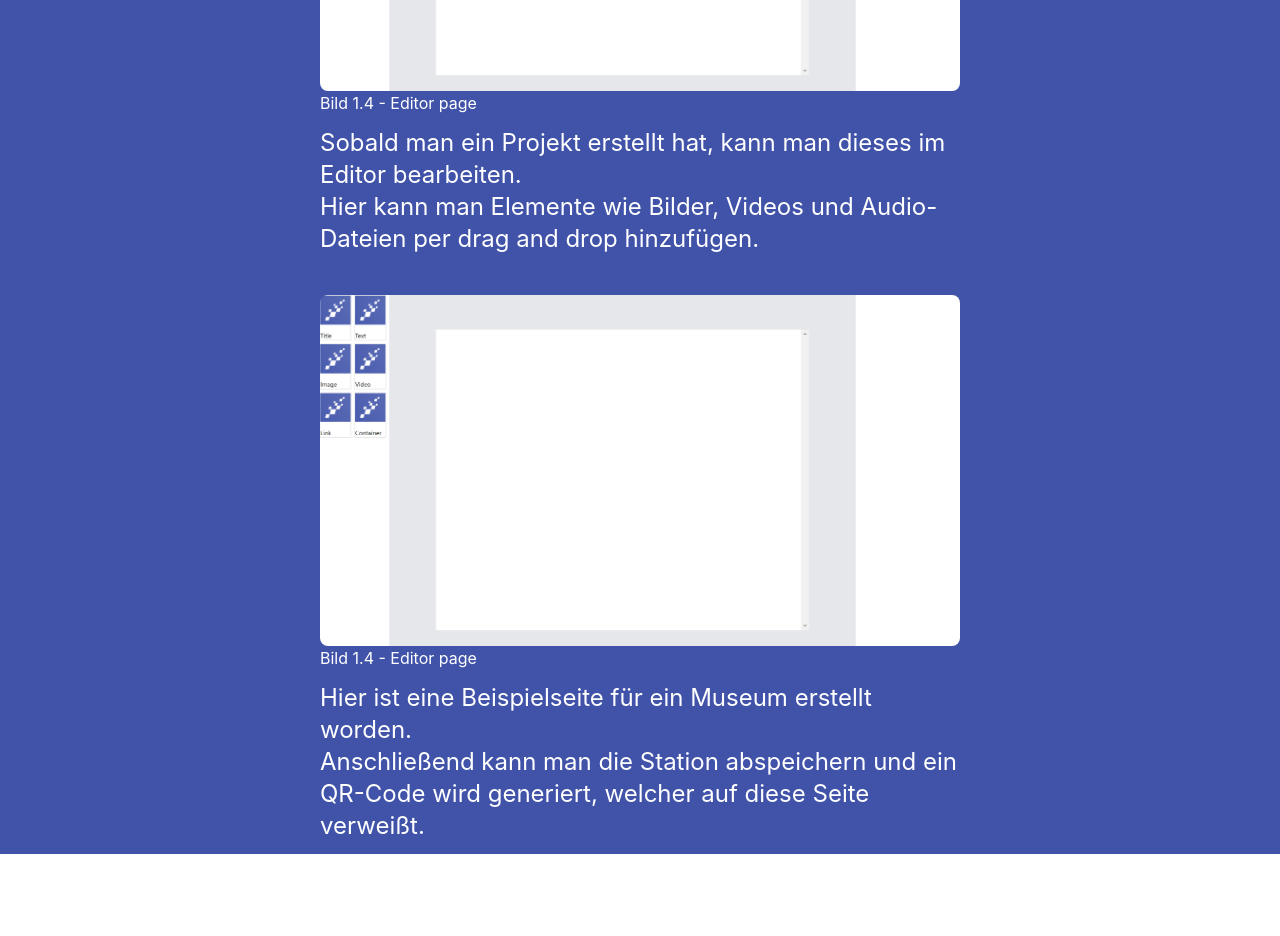
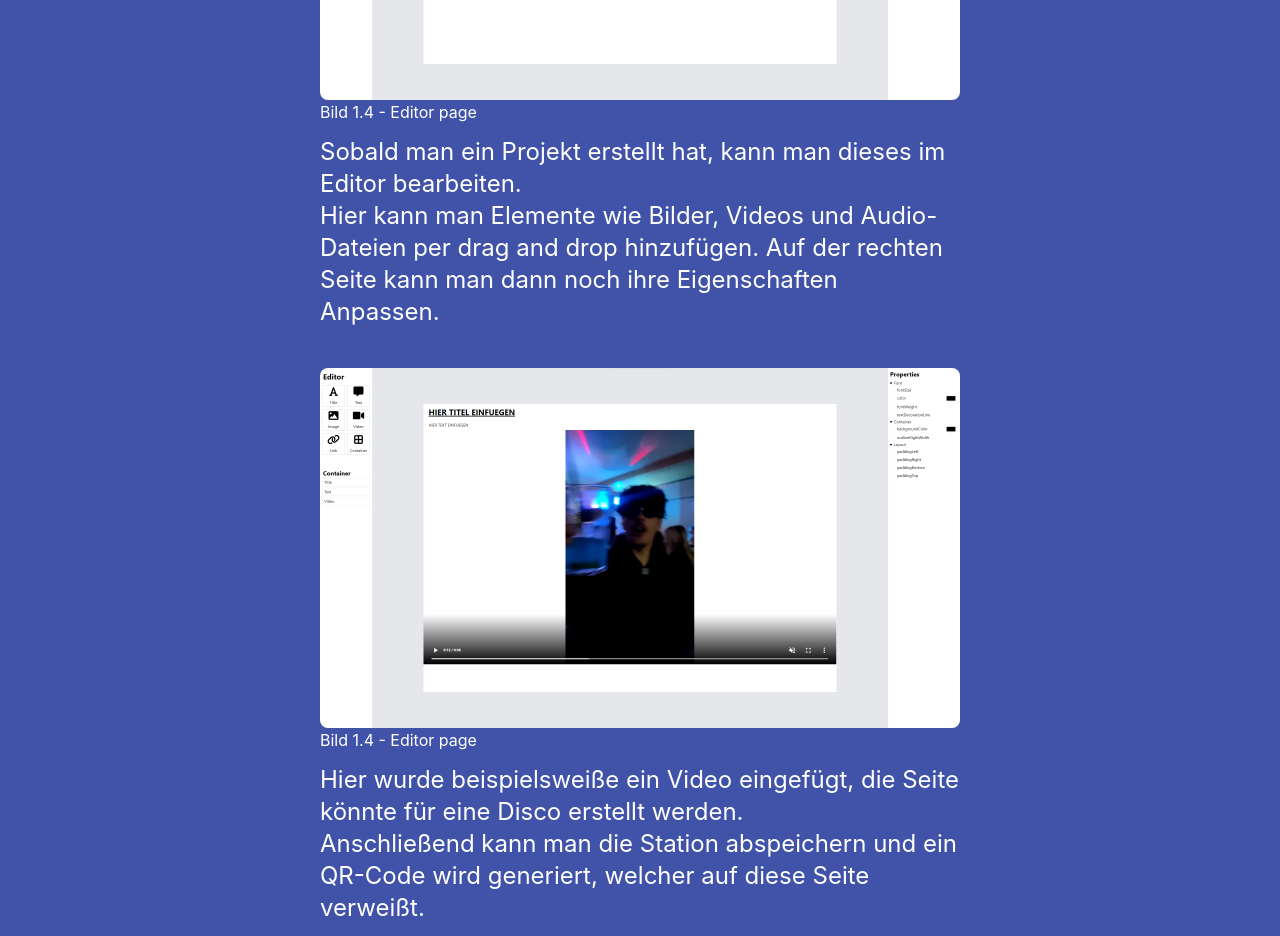
Before and after one commit to TourifyDevelopment/frontend, a React (Create React App) app in the folder tourify/: page /docs in a window 1280 px wide. Shown: the part 1960-2896 px from the top of the page. Before the commit the page ends 2814 px from the top, so only its background shows below. Built offline with nearby package versions, Linux system fonts and the light colour scheme.

Commit message:
Updated Tutorial page with new editor photos

```diff
--- a/tourify/src/screens/Documentation.jsx
+++ b/tourify/src/screens/Documentation.jsx
@@ -4,11 +4,14 @@ import tut1 from "../assets/images/tutorial1.png"
 import tut2 from "../assets/images/tut2.png"
 import tut3 from "../assets/images/tut3.png"
 import tut4 from "../assets/images/tut4.png"
+import tut5 from "../assets/images/tut5.png"
 import logo from '../assets/images/logo-text.png';
 
 class Documentation extends Component {
   render() {
     return (
+      //Seite für ein kurzes Tutorial für den Editor
+
       <div className="flex justify-center">
         <div className="w-full h-full column-1 bg-[#4053A9] flex-col flex ">
           <div className='flex justify-between'>
@@ -37,13 +40,14 @@ class Documentation extends Component {
             <img className="rounded-lg mt-10" src={tut4} alt="Editor" />
             <p className='text-white mb-3'>Bild 1.4 - Editor page</p>
             <p className="text-white mb-3 text-2xl">Sobald man ein Projekt erstellt hat, kann man dieses im Editor bearbeiten. <br />
-              Hier kann man Elemente wie Bilder, Videos und Audio-Dateien per drag and drop hinzufügen.
+              Hier kann man Elemente wie Bilder, Videos und Audio-Dateien per drag and drop hinzufügen. Auf der rechten Seite kann man dann noch ihre
+              Eigenschaften Anpassen.
             </p>
 
 
-            <img className="rounded-lg mt-10" src={tut4} alt="Editor" />
+            <img className="rounded-lg mt-10" src={tut5} alt="Editor" />
             <p className='text-white mb-3'>Bild 1.4 - Editor page</p>
-            <p className="text-white mb-3 text-2xl"> Hier ist eine Beispielseite für ein Museum erstellt worden. <br />
+            <p className="text-white mb-3 text-2xl"> Hier wurde beispielsweiße ein Video eingefügt, die Seite könnte für eine Disco erstellt werden. <br />
               Anschließend kann man die Station abspeichern und ein QR-Code wird generiert, welcher auf diese Seite verweißt.
             </p>
 
```
Also changed, not shown: tourify/src/assets/images/tut4.png, tourify/src/assets/images/tut5.png (added).
